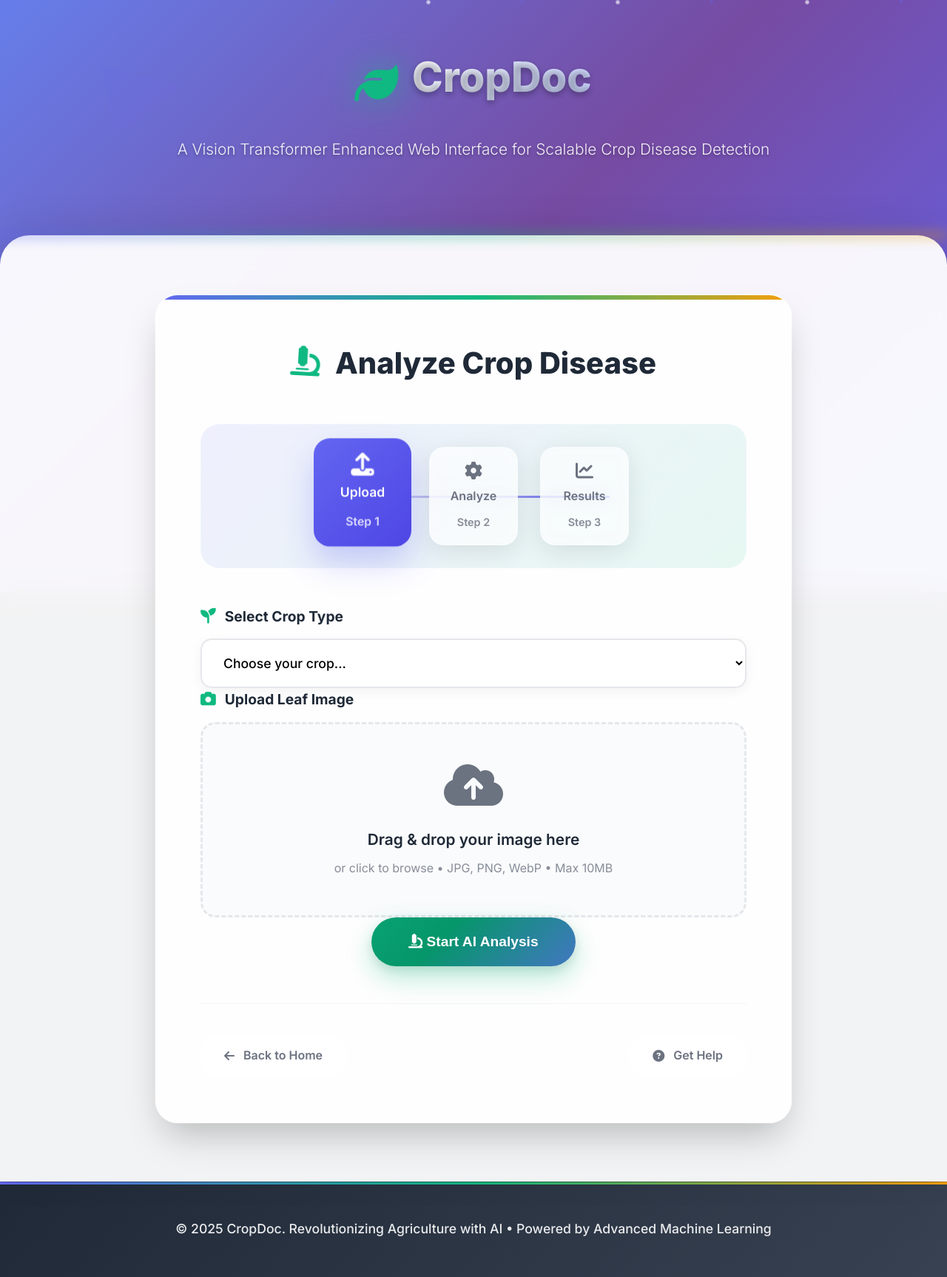
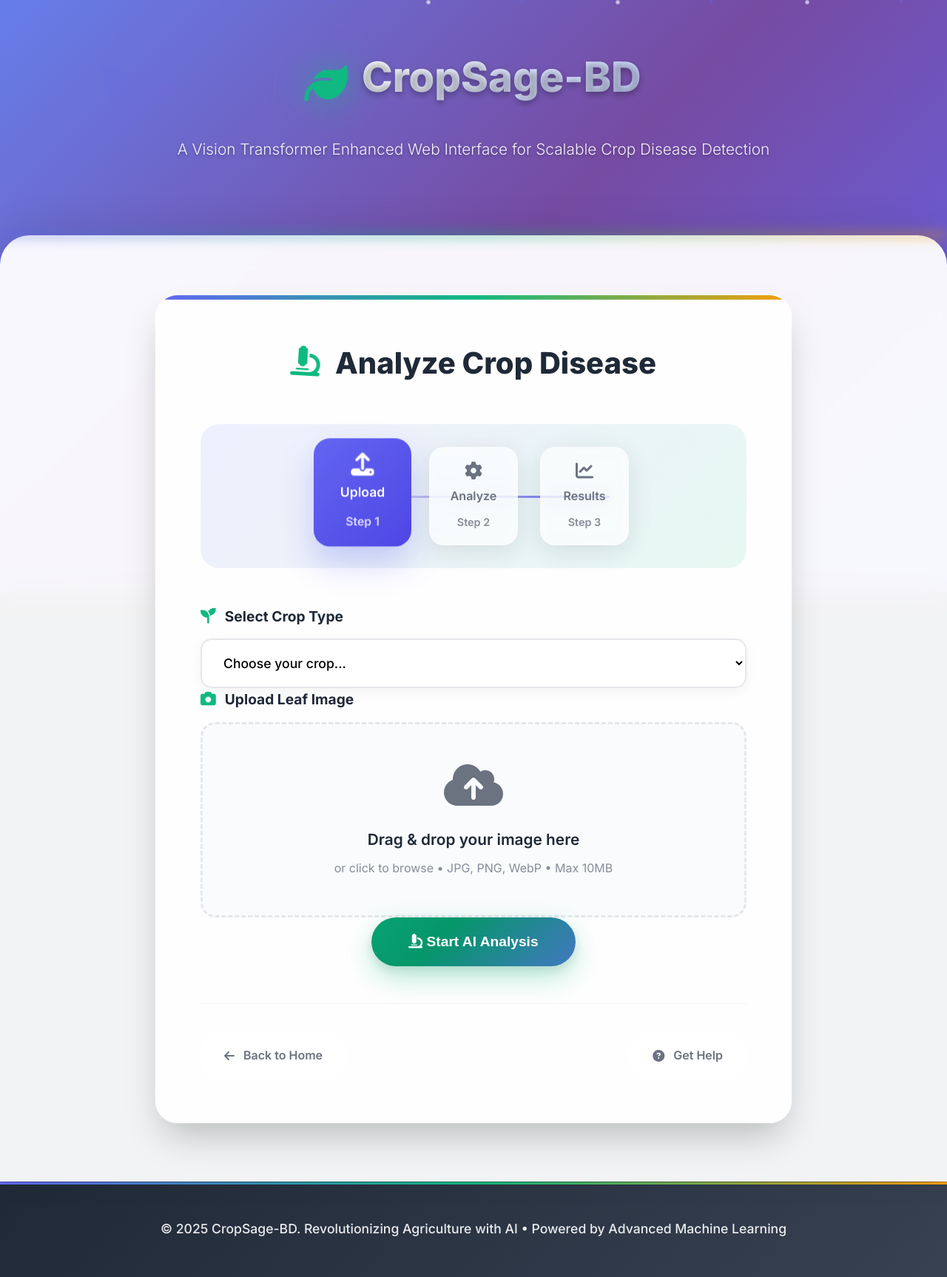
Before and after one commit to RafsanHasanPronoy/CropDoc, a Flask app: page /upload in a window 1280 px wide. Shown: the whole page at 74% size. Run offline with Flask 3, Linux system fonts and the light colour scheme.

Commit message:
Update upload.html

```diff
--- a/templates/upload.html
+++ b/templates/upload.html
@@ -6,7 +6,7 @@
 
     <link href="https://fonts.googleapis.com/css2?family=Inter:wght@300;400;500;600;700;800&display=swap" rel="stylesheet">
     <link rel="stylesheet" href="https://cdnjs.cloudflare.com/ajax/libs/font-awesome/6.4.0/css/all.min.css">
-    <title>CropDoc</title>
+    <title>CropSage-BD</title>
      <style>
         * {
             margin: 0;
@@ -1067,7 +1067,7 @@
         <div class="container">
             <div class="logo">
                 <i class="fas fa-leaf"></i>
-                <h1>CropDoc</h1>
+                <h1>CropSage-BD</h1>
             </div>
             <p class="subtitle">A Vision Transformer Enhanced Web Interface for Scalable Crop Disease Detection</p>
         </div>
@@ -1177,7 +1177,7 @@
 
     <footer>
         <div class="container">
-            <p>&copy; 2025 CropDoc. Revolutionizing Agriculture with AI • Powered by Advanced Machine Learning</p>
+            <p>&copy; 2025 CropSage-BD. Revolutionizing Agriculture with AI • Powered by Advanced Machine Learning</p>
         </div>
     </footer>
 
```
